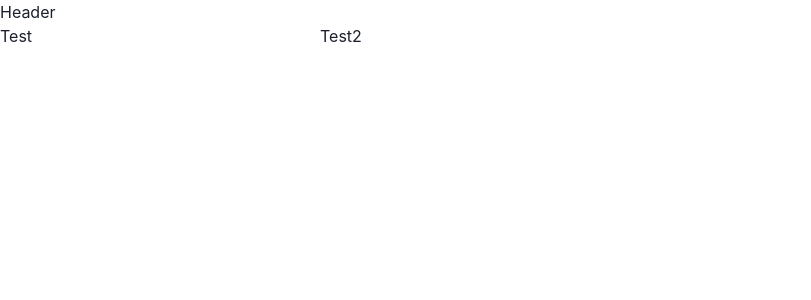
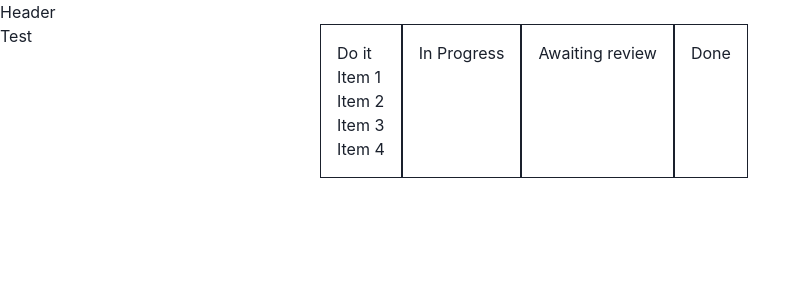
Before and after one commit to anisa07/dashboard, a React (Create React App) app: page / in a window 1280 px wide. Shown: the top 300 px of the page, without its empty margins (0-811 px from the left). Built offline with nearby package versions, Linux system fonts and the light colour scheme.

Commit message:
add react dnd example

```diff
--- a/package.json
+++ b/package.json
@@ -17,6 +17,9 @@
     "@types/react-redux": "7.1.24",
     "framer-motion": "6.5.1",
     "react": "18.1.0",
+    "react-dnd": "^16.0.1",
+    "react-dnd-html5-backend": "^16.0.1",
+    "react-dnd-touch-backend": "^16.0.1",
     "react-dom": "18.1.0",
     "react-redux": "8.0.2",
     "react-router-dom": "6.3.0",
--- a/src/components/Board.tsx
+++ b/src/components/Board.tsx
@@ -1,7 +1,86 @@
+import {BoardColumn} from "./BoardColumn";
+import {Flex} from "@chakra-ui/react";
+import { DndProvider } from "react-dnd";
+import {HTML5Backend} from "react-dnd-html5-backend";
+import { TouchBackend } from "react-dnd-touch-backend";
+import {COLUMN_NAMES, MovableItem} from "./BoardCard";
+import {useState} from "react";
+
+const {DO_IT} = COLUMN_NAMES;
+export const tasks = [
+    {id: 1, name: 'Item 1', column: DO_IT},
+    {id: 2, name: 'Item 2', column: DO_IT},
+    {id: 3, name: 'Item 3', column: DO_IT},
+    {id: 4, name: 'Item 4', column: DO_IT},
+];
+
 export const Board = () => {
     // TODO request selected board
 
+    const board = {
+        id: '1',
+        columns: [
+            { id: '1', cards: [{id: '1', name: 'cat'}, {id: '2', name: 'dog'}]},
+            { id: '2', cards: [{id: '3', name: 'wolf'}, {id: '4', name: 'owl'}]},
+        ]
+    }
+
+    const [items, setItems] = useState(tasks);
+    const isMobile = window.innerWidth < 600;
+
+    const moveCardHandler = (dragIndex: number, hoverIndex: number) => {
+        const dragItem = items[dragIndex];
+
+        if (dragItem) {
+            setItems((prevState => {
+                const coppiedStateArray = [...prevState];
+
+                // remove item by "hoverIndex" and put "dragItem" instead
+                const prevItem = coppiedStateArray.splice(hoverIndex, 1, dragItem);
+
+                // remove item by "dragIndex" and put "prevItem" instead
+                coppiedStateArray.splice(dragIndex, 1, prevItem[0]);
+
+                return coppiedStateArray;
+            }));
+        }
+    };
+
+    const returnItemsForColumn = (columnName: string) => {
+        console.log(items
+            .filter((item) => item.column === columnName));
+        return items
+            .filter((item) => item.column === columnName)
+            .map((item, index) => (
+                <MovableItem key={item.id}
+                             name={item.name}
+                             currentColumnName={item.column}
+                             setItems={setItems}
+                             index={index}
+                             moveCardHandler={moveCardHandler}
+                />
+            ))
+    }
+
+    const {DO_IT, IN_PROGRESS, AWAITING_REVIEW, DONE} = COLUMN_NAMES;
+
     return (
-        <div>Test2</div>
+        <Flex>
+            <DndProvider backend={isMobile ? TouchBackend : HTML5Backend}>
+                <BoardColumn title={DO_IT} className='column do-it-column'>
+                    {returnItemsForColumn(DO_IT)}
+                </BoardColumn>
+                <BoardColumn title={IN_PROGRESS} className='column in-progress-column'>
+                    {returnItemsForColumn(IN_PROGRESS)}
+                </BoardColumn>
+                <BoardColumn title={AWAITING_REVIEW} className='column awaiting-review-column'>
+                    {returnItemsForColumn(AWAITING_REVIEW)}
+                </BoardColumn>
+                <BoardColumn title={DONE} className='column done-column'>
+                    {returnItemsForColumn(DONE)}
+                </BoardColumn>
+                {/*{board.columns.map(c => <BoardColumn key={c.id} cards={c.cards}/>)}*/}
+            </DndProvider>
+        </Flex>
     )
 }
--- a/src/components/BoardCard.tsx
+++ b/src/components/BoardCard.tsx
@@ -1,5 +1,116 @@
-export const BoardCard = () => {
+import {Box} from "@chakra-ui/react";
+import {useDrag, useDrop} from "react-dnd";
+import {useRef} from "react";
+
+export const COLUMN_NAMES = {
+    DO_IT: 'Do it',
+    IN_PROGRESS: 'In Progress',
+    AWAITING_REVIEW: 'Awaiting review',
+    DONE: 'Done',
+}
+
+export const MovableItem = ({name, index, currentColumnName, moveCardHandler, setItems}: any) => {
+    const changeItemColumn = (currentItem: any, columnName: any) => {
+        setItems((prevState: any) => {
+            return prevState.map((e: any) => {
+                return {
+                    ...e,
+                    column: e.name === currentItem.name ? columnName : e.column,
+                }
+            })
+        });
+    }
+
+    const ref = useRef(null);
+
+    const [, drop] = useDrop({
+        accept: 'Our first type',
+        hover(item: any, monitor) {
+            if (!ref.current) {
+                return;
+            }
+            const dragIndex = item.index;
+            const hoverIndex = index;
+            // Don't replace items with themselves
+            if (dragIndex === hoverIndex) {
+                return;
+            }
+            // Determine rectangle on screen
+            // @ts-ignore
+            const hoverBoundingRect = ref.current?.getBoundingClientRect();
+            // Get vertical middle
+            const hoverMiddleY = (hoverBoundingRect.bottom - hoverBoundingRect.top) / 2;
+            // Determine mouse position
+            const clientOffset = monitor.getClientOffset();
+            // Get pixels to the top
+            // @ts-ignore
+            const hoverClientY = clientOffset.y - hoverBoundingRect.top;
+            // Only perform the move when the mouse has crossed half of the items height
+            // When dragging downwards, only move when the cursor is below 50%
+            // When dragging upwards, only move when the cursor is above 50%
+            // Dragging downwards
+            if (dragIndex < hoverIndex && hoverClientY < hoverMiddleY) {
+                return;
+            }
+            // Dragging upwards
+            if (dragIndex > hoverIndex && hoverClientY > hoverMiddleY) {
+                return;
+            }
+            // Time to actually perform the action
+            moveCardHandler(dragIndex, hoverIndex);
+            // Note: we're mutating the monitor item here!
+            // Generally it's better to avoid mutations,
+            // but it's good here for the sake of performance
+            // to avoid expensive index searches.
+            item.index = hoverIndex;
+        },
+    });
+
+    const [{isDragging}, drag] = useDrag({
+        type: 'Our first type',
+        item: {index, name, currentColumnName},
+        end: (item, monitor) => {
+            const dropResult: any = monitor.getDropResult();
+
+            if (dropResult) {
+                const {name} = dropResult;
+                const {DO_IT, IN_PROGRESS, AWAITING_REVIEW, DONE} = COLUMN_NAMES;
+                switch (name) {
+                    case IN_PROGRESS:
+                        changeItemColumn(item, IN_PROGRESS);
+                        break;
+                    case AWAITING_REVIEW:
+                        changeItemColumn(item, AWAITING_REVIEW);
+                        break;
+                    case DONE:
+                        changeItemColumn(item, DONE);
+                        break;
+                    case DO_IT:
+                        changeItemColumn(item, DO_IT);
+                        break;
+                    default:
+                        break;
+                }
+            }
+        },
+        collect: (monitor) => ({
+            isDragging: monitor.isDragging(),
+        }),
+    });
+
+    const opacity = isDragging ? 0.4 : 1;
+
+    drag(drop(ref));
+
     return (
-        <div></div>
+        <div ref={ref} className='movable-item' style={{opacity}}>
+            {name}
+        </div>
     )
 }
+
+export const BoardCard = ({name, id}: any) => {
+    return (
+        <Box border="1px solid" padding=".25rem">{name}</Box>
+    )
+}
--- a/src/components/BoardColumn.tsx
+++ b/src/components/BoardColumn.tsx
@@ -1,5 +1,44 @@
-export const BoardColumn = () => {
+import { Box } from "@chakra-ui/react";
+import {BoardCard, COLUMN_NAMES} from "./BoardCard";
+import {useDrop} from "react-dnd";
+
+export const BoardColumn = ({children, className, title}: any) => {
+    const [{isOver, canDrop}, drop] = useDrop({
+        accept: 'Our first type',
+        drop: () => ({name: title}),
+        collect: (monitor) => ({
+            isOver: monitor.isOver(),
+            canDrop: monitor.canDrop(),
+        }),
+        // Override monitor.canDrop() function
+        canDrop: (item: any) => {
+            const {DO_IT, IN_PROGRESS, AWAITING_REVIEW, DONE} = COLUMN_NAMES;
+            const {currentColumnName} = item;
+            return (currentColumnName === title) ||
+                (currentColumnName === DO_IT && title === IN_PROGRESS) ||
+                (currentColumnName === IN_PROGRESS && (title === DO_IT || title === AWAITING_REVIEW)) ||
+                (currentColumnName === AWAITING_REVIEW && (title === IN_PROGRESS || title === DONE)) ||
+                (currentColumnName === DONE && (title === AWAITING_REVIEW));
+        },
+    });
+
+    const getBackgroundColor = () => {
+        if (isOver) {
+            if (canDrop) {
+                return 'rgb(188,251,255)'
+            } else if (!canDrop) {
+                return 'rgb(255,188,188)'
+            }
+        } else {
+            return '';
+        }
+    };
+
     return (
-        <div></div>
+        <Box ref={drop} className={className} style={{backgroundColor: getBackgroundColor()}} border="1px solid" padding="1rem">
+            <p>{title}</p>
+            {/*{cards.map((c: any) => <BoardCard key={c.id} name={c.name} id={c.id}/>)}*/}
+            {children}
+        </Box>
     )
 }
```
Also changed, not shown: 1 other file (tests, documents, lock files or other folders).
